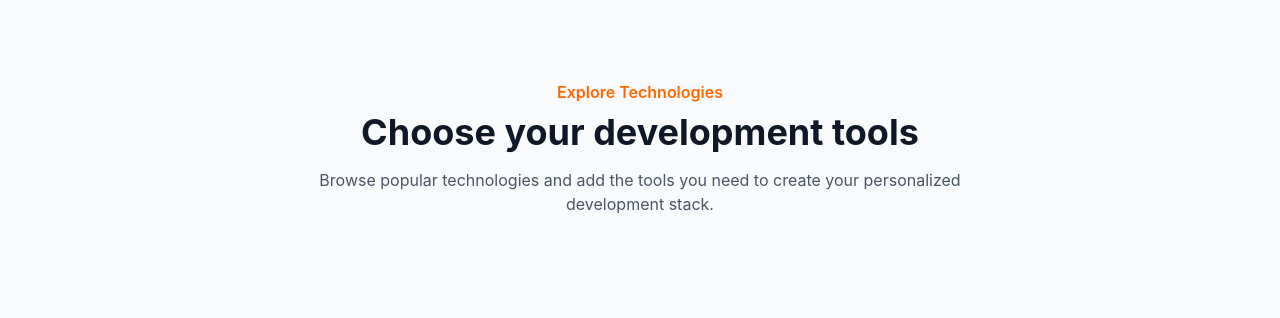
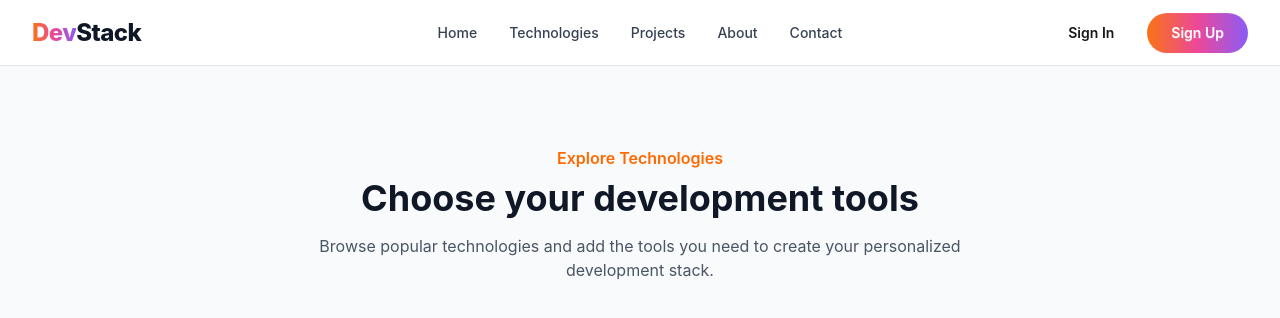
Before and after one commit to Tamimboy12-ux/Dev-Stack-B14, a React (Vite) app: page / in a window 1280 px wide. Shown: the top 318 px of the page. Built offline with nearby package versions, Linux system fonts and the light colour scheme.

Commit message:
build responsive navbar

```diff
--- a/src/components/Navbar.jsx
+++ b/src/components/Navbar.jsx
@@ -1,11 +1,134 @@
-import React from 'react';
+import { useState } from "react";
 
 const Navbar = () => {
-    return (
-        <div>
+  const [isMenuOpen, setIsMenuOpen] = useState(false);
 
+  const navItems = [
+    { name: "Home", href: "#home" },
+    { name: "Technologies", href: "#technologies" },
+    { name: "Projects", href: "#projects" },
+    { name: "About", href: "#about" },
+    { name: "Contact", href: "#contact" },
+  ];
+
+  return (
+    <header className="sticky top-0 z-50 border-b border-gray-200 bg-white/95 backdrop-blur">
+      <div className="navbar mx-auto max-w-7xl px-4 sm:px-6 lg:px-8">
+        {/* Logo */}
+        <div className="navbar-start">
+          <a
+            href="#home"
+            className="text-2xl font-extrabold tracking-tight"
+          >
+            <span className="brand-gradient">Dev</span>
+            <span className="text-gray-900">Stack</span>
+          </a>
         </div>
-    );
+
+        {/* Desktop Navigation */}
+        <div className="navbar-center hidden lg:flex">
+          <nav>
+            <ul className="menu menu-horizontal gap-2">
+              {navItems.map((item) => (
+                <li key={item.name}>
+                  <a
+                    href={item.href}
+                    className="font-medium text-gray-700 hover:bg-gray-100 hover:text-gray-950"
+                  >
+                    {item.name}
+                  </a>
+                </li>
+              ))}
+            </ul>
+          </nav>
+        </div>
+
+        {/* Desktop Auth Buttons */}
+        <div className="navbar-end hidden gap-3 lg:flex">
+          <button className="btn btn-ghost rounded-full px-5">
+            Sign In
+          </button>
+
+          <button className="btn gradient-bg rounded-full border-none px-6 text-white hover:opacity-90">
+            Sign Up
+          </button>
+        </div>
+
+        {/* Mobile Menu Button */}
+        <div className="navbar-end lg:hidden">
+          <button
+            type="button"
+            onClick={() => setIsMenuOpen(!isMenuOpen)}
+            className="btn btn-square btn-ghost"
+            aria-label="Toggle navigation menu"
+          >
+            {isMenuOpen ? (
+              <svg
+                xmlns="http://www.w3.org/2000/svg"
+                className="h-6 w-6"
+                fill="none"
+                viewBox="0 0 24 24"
+                stroke="currentColor"
+              >
+                <path
+                  strokeLinecap="round"
+                  strokeLinejoin="round"
+                  strokeWidth="2"
+                  d="M6 18L18 6M6 6l12 12"
+                />
+              </svg>
+            ) : (
+              <svg
+                xmlns="http://www.w3.org/2000/svg"
+                className="h-6 w-6"
+                fill="none"
+                viewBox="0 0 24 24"
+                stroke="currentColor"
+              >
+                <path
+                  strokeLinecap="round"
+                  strokeLinejoin="round"
+                  strokeWidth="2"
+                  d="M4 6h16M4 12h16M4 18h16"
+                />
+              </svg>
+            )}
+          </button>
+        </div>
+      </div>
+
+      {/* Mobile Navigation */}
+      {isMenuOpen && (
+        <div className="border-t border-gray-100 bg-white lg:hidden">
+          <nav className="mx-auto max-w-7xl px-4 py-4">
+            <ul className="flex flex-col gap-1">
+              {navItems.map((item) => (
+                <li key={item.name}>
+                  <a
+                    href={item.href}
+                    onClick={() => setIsMenuOpen(false)}
+                    className="block rounded-lg px-4 py-3 font-medium text-gray-700 hover:bg-gray-100 hover:text-gray-950"
+                  >
+                    {item.name}
+                  </a>
+                </li>
+              ))}
+            </ul>
+
+            <div className="mt-4 flex gap-3 border-t border-gray-100 pt-4">
+              <button className="btn btn-ghost flex-1 rounded-full">
+                Sign In
+              </button>
+
+              <button className="btn gradient-bg flex-1 rounded-full border-none text-white hover:opacity-90">
+                Sign Up
+              </button>
+            </div>
+          </nav>
+        </div>
+      )}
+    </header>
+  );
 };
 
 export default Navbar;
```
